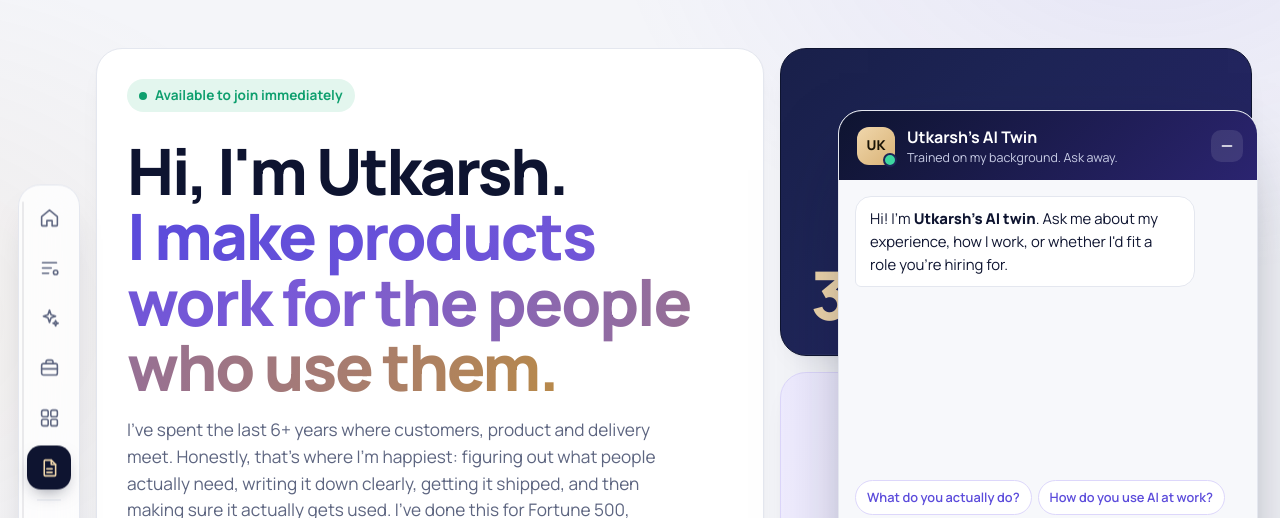
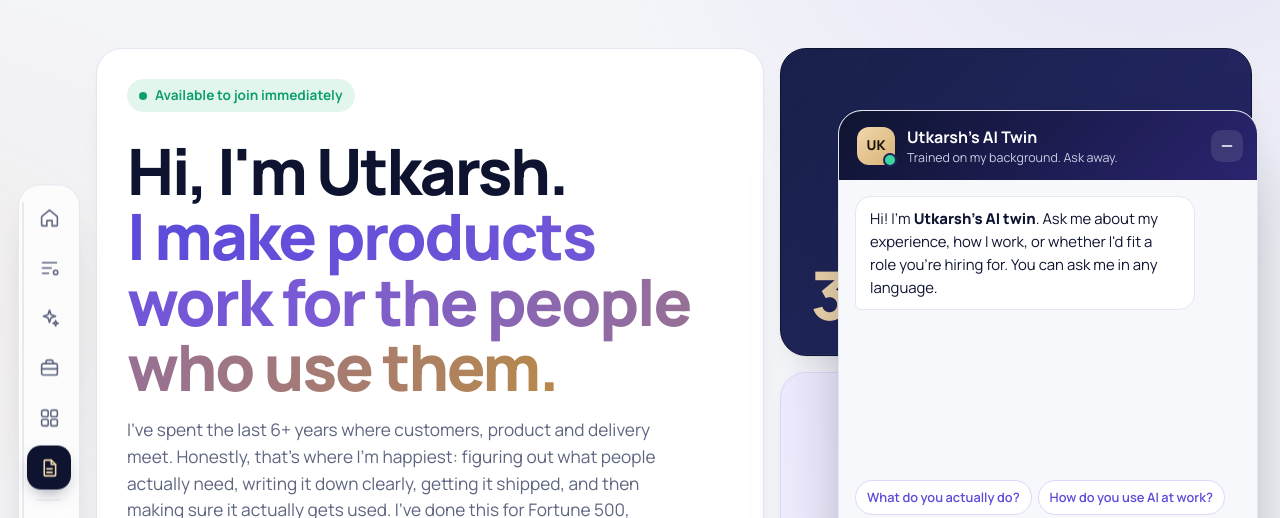
Before and after one commit to utkarshkashyap501/utkarshkashyap501.github.io, a plain HTML site: page index.html in a window 1280 px wide. Both pictures are taken after a click on the button "Chat with my AI twin". Shown: the top 518 px of the page. Drawn offline with Linux system fonts and the light colour scheme.

Commit message:
AI Twin welcome: mention any language

```diff
--- a/index.html
+++ b/index.html
@@ -754,7 +754,7 @@
     if (!greeted) { greeted = true;
       history = load();
       if (history.length) { add('assistant', "Welcome back! Here's where we left off."); history.forEach(function(m){ add(m.role, m.content); }); sugg.style.display = 'none'; }
-      else add('assistant', "Hi! I'm **Utkarsh's AI twin**. Ask me about my experience, how I work, or whether I'd fit a role you're hiring for."); }
+      else add('assistant', "Hi! I'm **Utkarsh's AI twin**. Ask me about my experience, how I work, or whether I'd fit a role you're hiring for. You can ask me in any language."); }
     setTimeout(function(){ input.focus(); }, 150); }
   function minimise(){ panel.classList.remove('open'); fab.setAttribute('aria-expanded','false'); fab.focus(); }
   fab.addEventListener('click', function(){ panel.classList.contains('open') ? minimise() : open(); });
```
